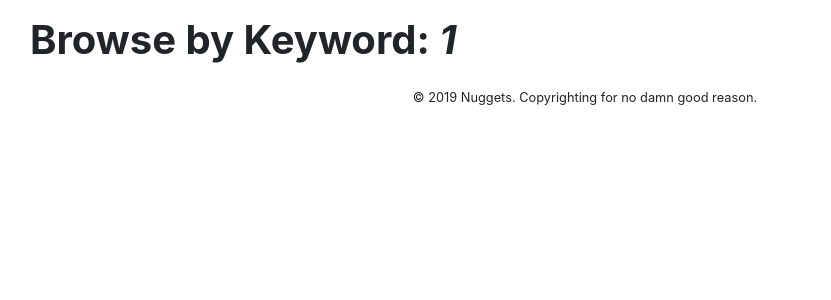
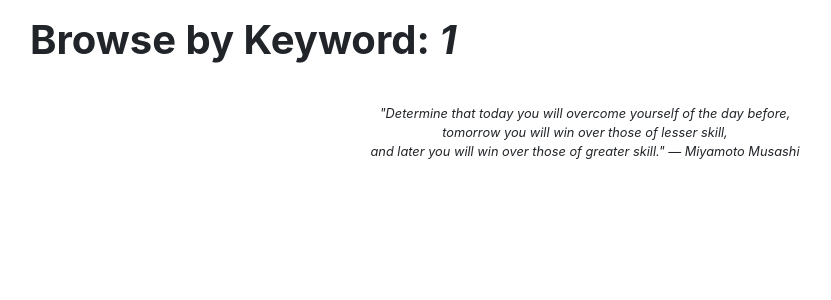
Before and after one commit to yoshizzle/nuggets, a Flask app: page /keyword/1 in a window 1280 px wide. Shown: the part 56-356 px from the top of the page, without its empty margins (55-886 px from the left). Run offline with Flask 2, Linux system fonts and the light colour scheme; data that the repository does not hold is empty; parts of the project's set-up code (start-up, migrations or seed data) failed here and were passed over; some libraries are stand-ins or nearby versions.

Commit message:
Add code highlighting, new footer, unique keyword lists

```diff
--- a/nuggets/blueprints/public.py
+++ b/nuggets/blueprints/public.py
@@ -63,7 +63,8 @@ def nugget_edit_update(id):
 
         kwords = []
         for k in request.form['keywords'].split(','):
-            kwords.append(k.strip().lower())
+            if k.strip().lower() not in kwords:
+                kwords.append(k.strip().lower())
 
         nid = nugget['_id']
         mongo.db.nuggets.update(
@@ -77,7 +78,7 @@ def nugget_edit_update(id):
                     'keywords': kwords
                 }
             },
-            True
+            False # upsert
         )
 
         return redirect('/nugget/{}'.format(nid))
@@ -93,7 +94,8 @@ def nugget_post():
     dnow = datetime.utcnow()
 
     for k in request.form['keywords'].split(','):
-        kwords.append(k.strip().lower())
+        if k.strip().lower() not in kwords:
+            kwords.append(k.strip().lower())
 
     new_nugget = mongo.db.nuggets.insert_one({
         'title': request.form['title'],
--- a/nuggets/static/css/base.css
+++ b/nuggets/static/css/base.css
@@ -5,13 +5,6 @@ html {
 
 h1, h2, h3, h4 {
   font-weight: bold;
-}
-
-footer {
-  width: 100%;
-  margin-bottom: 1em;
-  text-align: center;
-  font-size: 0.8em;
 }
 
 label {
@@ -22,6 +15,11 @@ label {
 .active {
   color: rgba(14, 174, 89, 1);
   font-weight: bold;
+}
+
+.footer {
+  font-size: 0.8em;
+  font-style: italic;
 }
 
 .inactive {
--- a/templates/base.html
+++ b/templates/base.html
@@ -5,8 +5,8 @@
         <meta name="viewport" content="width=device-width, initial-scale=1">
         <link rel="stylesheet" href="https://maxcdn.bootstrapcdn.com/bootstrap/4.0.0/css/bootstrap.min.css" integrity="sha384-Gn5384xqQ1aoWXA+058RXPxPg6fy4IWvTNh0E263XmFcJlSAwiGgFAW/dAiS6JXm" crossorigin="anonymous">
         <link rel="stylesheet" href="https://use.fontawesome.com/releases/v5.6.3/css/all.css" integrity="sha384-UHRtZLI+pbxtHCWp1t77Bi1L4ZtiqrqD80Kn4Z8NTSRyMA2Fd33n5dQ8lWUE00s/" crossorigin="anonymous">
+        <link rel="stylesheet" href="https://cdnjs.cloudflare.com/ajax/libs/highlight.js/9.13.1/styles/a11y-dark.min.css" />
         <link rel="stylesheet" href="{{ url_for('static', filename='css/base.css') }}" />
-        <script src="https://cdnjs.cloudflare.com/ajax/libs/Chart.js/2.7.3/Chart.min.js"></script> {# this needs to be in the <head> #}
         <title>{% block title %}{% endblock %}</title>
     </head>
     <body>
@@ -17,18 +17,22 @@
             <div class="container main-container">
                 {% block content %}
                 {% endblock %}
+
+                <div class='row padTop'>
+                  <div class='col-md-8 offset-md-2 text-center footer'>
+                    "Determine that today you will overcome yourself of the day before,<br />tomorrow you will win over those of lesser skill,<br />and later you will win over those of greater skill." &mdash; Miyamoto Musashi
+                  </div>
+                </div>
             </div>
-            <footer class='footer'>
-              &copy; {{ now.year }} Nuggets. Copyrighting for no damn good reason.
-            </footer>
         {% endblock %}
 
         {% block jscript %}
             <script src="https://code.jquery.com/jquery-3.2.1.slim.min.js" integrity="sha384-KJ3o2DKtIkvYIK3UENzmM7KCkRr/rE9/Qpg6aAZGJwFDMVNA/GpGFF93hXpG5KkN" crossorigin="anonymous"></script>
             <script src="https://cdnjs.cloudflare.com/ajax/libs/popper.js/1.12.9/umd/popper.min.js" integrity="sha384-ApNbgh9B+Y1QKtv3Rn7W3mgPxhU9K/ScQsAP7hUibX39j7fakFPskvXusvfa0b4Q" crossorigin="anonymous"></script>
             <script src="https://maxcdn.bootstrapcdn.com/bootstrap/4.0.0/js/bootstrap.min.js" integrity="sha384-JZR6Spejh4U02d8jOt6vLEHfe/JQGiRRSQQxSfFWpi1MquVdAyjUar5+76PVCmYl" crossorigin="anonymous"></script>
+            <script src="https://cdnjs.cloudflare.com/ajax/libs/highlight.js/9.13.1/highlight.min.js"></script>
             <script src="{{ url_for('static', filename='js/base.js') }}"></script>
-
+            <script>hljs.initHighlightingOnLoad();</script>
         {% endblock %}
     </body>
 </html>
--- a/templates/nugget_edit.html
+++ b/templates/nugget_edit.html
@@ -29,7 +29,7 @@
 
         <div class='row'>
           <div class='col-12 form-group'>
-            <label for='description'>Description:</label><br />
+            <label for='description'>Description:</label> (<em>If you want code blocks, use &lt;pre&gt;&lt;code&gt;&lt;/code&gt;&lt;/pre&gt;</em>)<br />
             <textarea name='description' id='description' cols=80 rows=15>{{ form.description }}</textarea>
           </div>
         </div>
```
